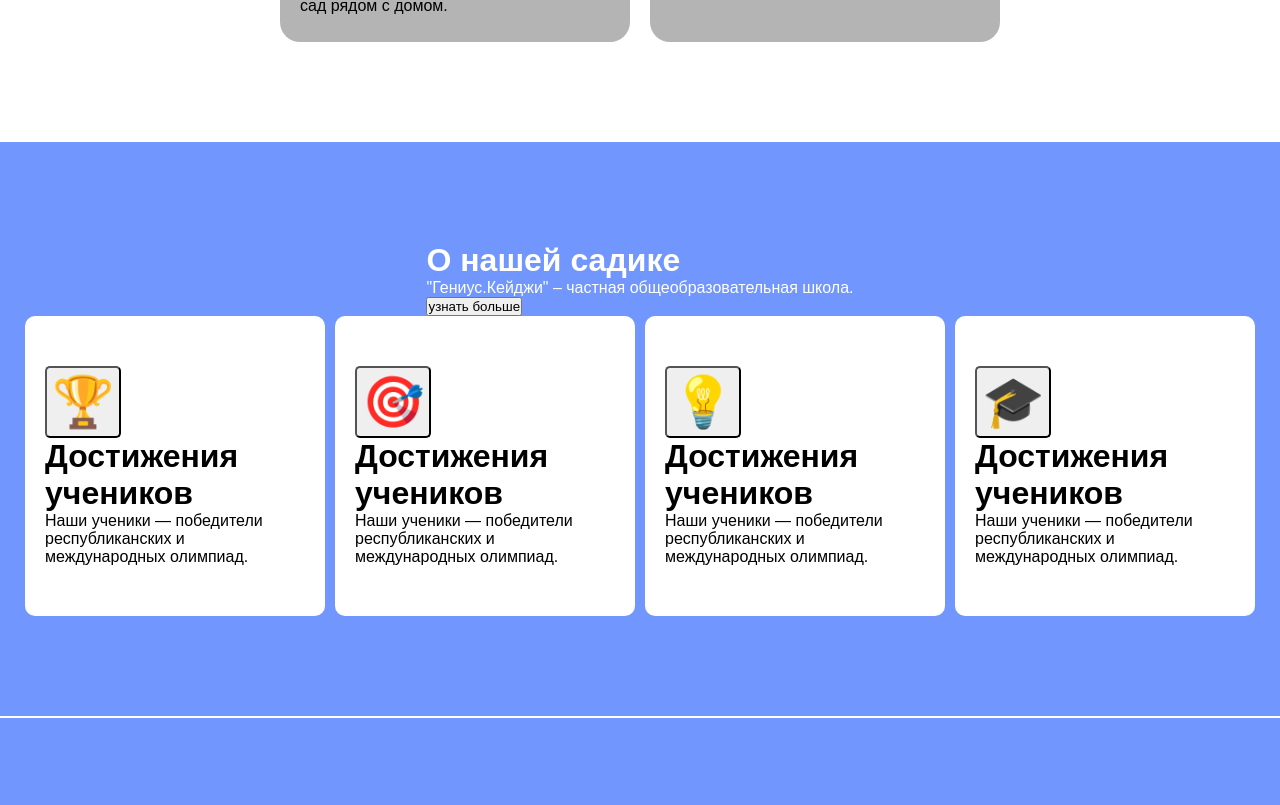
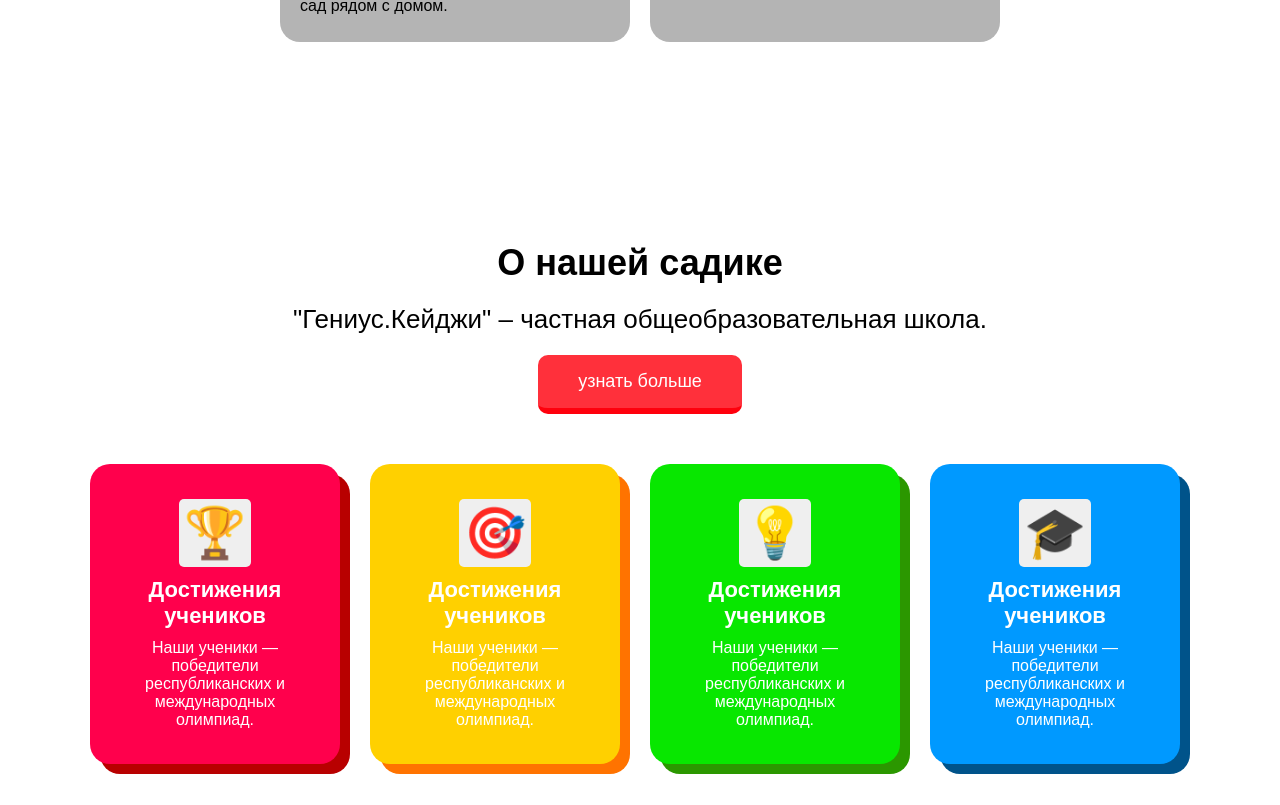
Before and after one commit to AlimMahmudov/kindergarten, a Next.js app: page / in a window 1280 px wide. Shown: the part 1115-1920 px from the top of the page. Built offline with nearby package versions, Linux system fonts and the light colour scheme.

Commit message:
backround

```diff
--- a/src/homePage/components/pages/site/about/About.module.scss
+++ b/src/homePage/components/pages/site/about/About.module.scss
@@ -1,35 +1,150 @@
 .About {
-  background: #7197ff;
   padding: 100px;
   font-family: sans-serif;
   border-bottom: solid 2px rgb(255, 255, 255);
-  color: #ffffff;
 
   .about {
     display: flex;
     flex-direction: column;
     align-items: center;
+    gap: 50px;
+
+    .text {
+      display: flex;
+      flex-direction: column;
+      align-items: center;
+      gap: 20px;
+
+      h1 {
+        font-size: 36px;
+      }
+
+      p {
+        font-size: 26px;
+      }
+
+      button {
+        background: #ff303b;
+        padding: 16px 40px;
+        border-radius: 10px;
+        border: none;
+        color: #ffffff;
+        font-size: 18px;
+        border-bottom: solid 6px #ff000d;
+      }
+    }
 
     .block {
       display: flex;
+      flex-direction: column;
       gap: 10px;
 
-      .box {
-        width: 300px;
-        height: 300px;
-        background: #ffffff;
-        color: #000;
-        border-radius: 10px;
+      .block1 {
         display: flex;
-        flex-direction: column;
-        align-items: start;
-        padding: 20px;
-        justify-content: center;
+        gap: 30px;
+        position: relative;
+        margin-top: 10px;
+        margin-left: 10px;
+        .box_back {
+          width: 250px;
+          height: 300px;
+          background: #b80000;
+          border-radius: 20px;
+        }
+        .box_back2 {
+          width: 250px;
+          height: 300px;
+          background: #ff7300;
+          border-radius: 20px;
+        }
+        .box_back3 {
+          width: 250px;
+          height: 300px;
+          background: #2b9700;
+          border-radius: 20px;
+        }
+        .box_back4 {
+          width: 250px;
+          height: 300px;
+          background: #00538a;
+          border-radius: 20px;
+        }
+      }
+
+      .block2 {
+        display: flex;
+        gap: 30px;
+        position: absolute;
+        h1 {
+          font-size: 22px;
+        }
+        p {
+          font-size: 16px;
+          width: 200px;
+        }
 
         button {
           font-size: 50px;
           padding: 5px;
           border-radius: 5px;
+          border: none;
+        }
+
+        .box {
+          display: flex;
+          flex-direction: column;
+          align-items: center;
+          text-align: center;
+          width: 250px;
+          height: 300px;
+          background: #ff004c;
+          color: #ffffff;
+          border-radius: 20px;
+          padding: 20px;
+          justify-content: center;
+          gap: 10px;
+        }
+        .box2 {
+          display: flex;
+          flex-direction: column;
+          align-items: center;
+          text-align: center;
+          width: 250px;
+          height: 300px;
+          background: #ffd000;
+          color: #ffffff;
+          border-radius: 20px;
+          padding: 20px;
+          justify-content: center;
+          gap: 10px;
+        }
+        .box3 {
+          display: flex;
+          flex-direction: column;
+          align-items: center;
+          text-align: center;
+          width: 250px;
+          height: 300px;
+          background: #08e700;
+          color: #ffffff;
+          border-radius: 20px;
+          padding: 20px;
+          justify-content: center;
+          gap: 10px;
+        }
+        .box4 {
+          display: flex;
+          flex-direction: column;
+          align-items: center;
+          text-align: center;
+          width: 250px;
+          height: 300px;
+          background: #0099ff;
+          color: #ffffff;
+          border-radius: 20px;
+          padding: 20px;
+          justify-content: center;
+          gap: 10px;
         }
       }
     }
--- a/src/homePage/components/pages/site/about/About.tsx
+++ b/src/homePage/components/pages/site/about/About.tsx
@@ -13,7 +13,15 @@
             </p>
             <button>узнать больше</button>
           </div>
+
           <div className={scss.block}>
+            <div className={scss.block1}>
+              <div className={scss.box_back}></div>
+              <div className={scss.box_back2}></div>
+              <div className={scss.box_back3}></div>
+              <div className={scss.box_back4}></div>
+            </div>
+            <div className={scss.block2}>
               <div className={scss.box}>
                 <button>🏆</button>
                 <h1>Достижения учеников</h1>
@@ -22,7 +30,7 @@
                   олимпиад.
                 </p>
               </div>
-            <div className={scss.box}>
+              <div className={scss.box2}>
                 <button>🎯</button>
                 <h1>Достижения учеников</h1>
                 <p>
@@ -30,7 +38,7 @@
                   олимпиад.
                 </p>
               </div>
-            <div className={scss.box}>
+              <div className={scss.box3}>
                 <button>💡</button>
                 <h1>Достижения учеников</h1>
                 <p>
@@ -38,7 +46,7 @@
                   олимпиад.
                 </p>
               </div>
-            <div className={scss.box}>
+              <div className={scss.box4}>
                 <button>🎓</button>
                 <h1>Достижения учеников</h1>
                 <p>
@@ -50,6 +58,7 @@
           </div>
         </div>
       </div>
+    </div>
   );
 };
 
```
Lines whose indentation alone changed are shown as unchanged.
